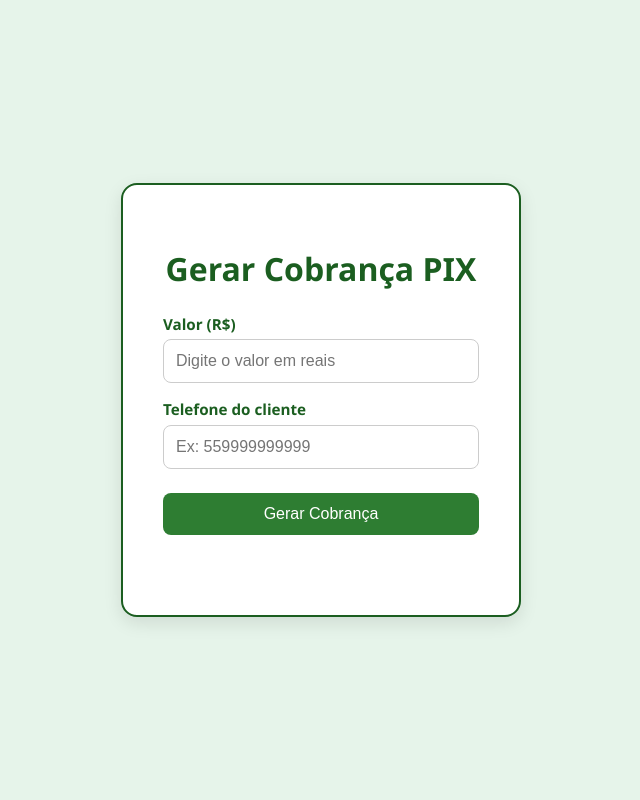
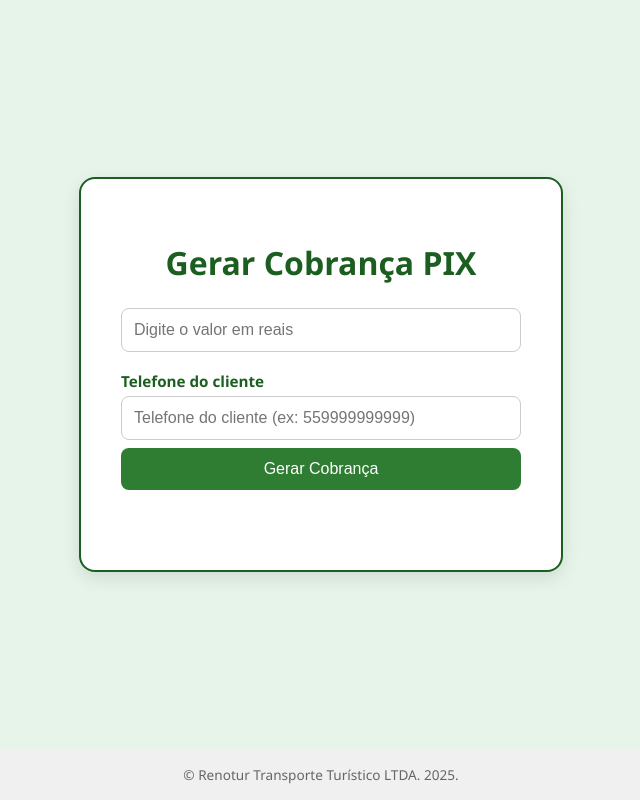
Before and after one commit to Ericson006/API-SICOOB-RENOTUR, a Python web app: template templates/gerador_pix.html in a window 1280 px wide. Shown: the whole page, without its empty margins (319-959 px from the left). Run offline with Jinja, Linux system fonts and the light colour scheme; the template is opened without the code that fills it, so the values that code supplies are empty.

Commit message:
Update gerador_pix.html

```diff
--- a/templates/gerador_pix.html
+++ b/templates/gerador_pix.html
@@ -41,7 +41,6 @@
       width: 100%;
       max-width: 400px;
       border: 2px solid var(--verde-escuro);
-      box-sizing: border-box;
     }
 
     h1 {
@@ -49,36 +48,35 @@
       margin-bottom: 1.5rem;
     }
 
-    /* Container para cada input com label */
-    .input-group {
-      margin-bottom: 1rem;
-      text-align: left;
+    input[type="number"] {
+      width: 100%;
+      padding: 0.75rem;
+      font-size: 1rem;
+      margin-bottom: 1.2rem;
+      border: 1px solid #ccc;
+      border-radius: 8px;
+      box-sizing: border-box;
     }
 
-    label {
-      display: block;
-      margin-bottom: 0.35rem;
-      font-weight: 600;
-      color: var(--verde-escuro);
-      font-size: 0.95rem;
-    }
-
-    input[type="number"],
+    /* Estilo para input telefone, igual ao number, com margem menor para ficar justo com o botão */
     input[type="tel"] {
       width: 100%;
       padding: 0.75rem;
       font-size: 1rem;
+      margin-bottom: 0.5rem; /* Menor margem para ficar perto do botão */
       border: 1px solid #ccc;
       border-radius: 8px;
       box-sizing: border-box;
-      transition: border-color 0.3s;
     }
 
-    input[type="number"]:focus,
-    input[type="tel"]:focus {
-      border-color: var(--verde);
-      outline: none;
-      box-shadow: 0 0 4px var(--verde);
+    /* Label para telefone */
+    label.telefone-label {
+      display: block;
+      text-align: left;
+      margin-bottom: 0.3rem;
+      font-weight: 600;
+      color: var(--verde-escuro);
+      font-size: 0.95rem;
     }
 
     button {
@@ -90,8 +88,7 @@
       font-size: 1rem;
       cursor: pointer;
       transition: background 0.3s;
-      width: 100%;
-      margin-top: 0.5rem;
+      width: 100%; /* Faz o botão ocupar a largura inteira */
     }
 
     button:hover {
@@ -104,7 +101,7 @@
       font-weight: 500;
     }
 
-    /* Caixa para o link PIX */
+    /* Nova caixa para o link PIX */
     .link-box {
       margin-top: 1rem;
       padding: 0.75rem 1rem;
@@ -137,23 +134,21 @@
   <div class="container">
     <div class="card">
       <h1>Gerar Cobrança PIX</h1>
+      <input id="valor" type="number" placeholder="Digite o valor em reais" min="0.01" step="0.01" />
 
-      <div class="input-group">
-        <label for="valor">Valor (R$)</label>
-        <input id="valor" type="number" placeholder="Digite o valor em reais" min="0.01" step="0.01" />
-      </div>
-
-      <div class="input-group">
-        <label for="telefone">Telefone do cliente</label>
-        <input id="telefone" type="tel" placeholder="Ex: 559999999999" pattern="\d{10,13}" />
-      </div>
+      <label for="telefone" class="telefone-label">Telefone do cliente</label>
+      <input id="telefone" type="tel" placeholder="Telefone do cliente (ex: 559999999999)" pattern="\d{10,13}" />
 
       <button id="btnGerar">Gerar Cobrança</button>
-
       <div id="status"></div>
       <div id="linkPIX" class="link-box" style="display:none;"></div>
     </div>
   </div>
+
+  <footer>
+    © Renotur Transporte Turístico LTDA. 2025.
+  </footer>
+
   <script>
 const btn = document.getElementById('btnGerar'),
       st = document.getElementById('status'),
```
